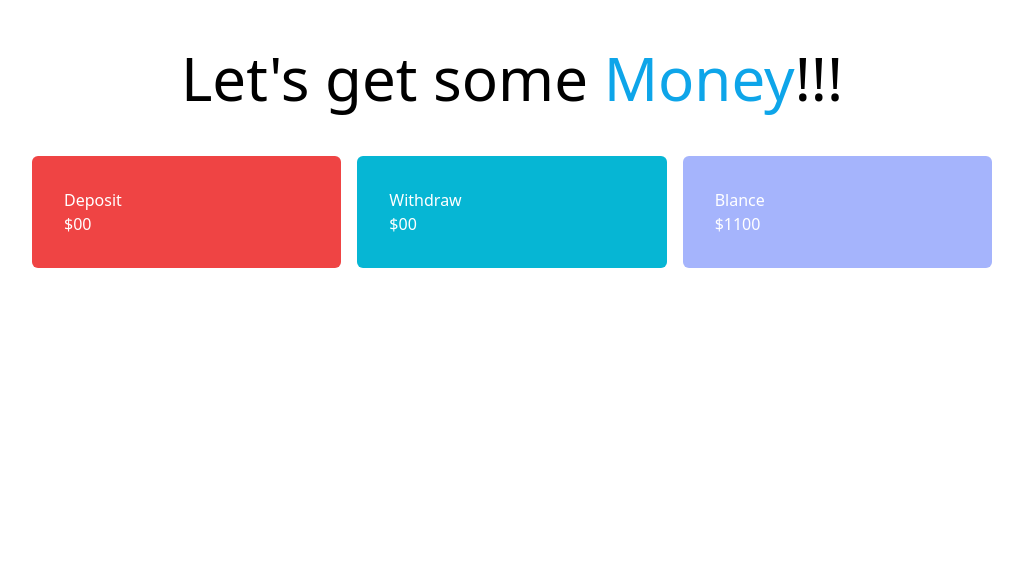
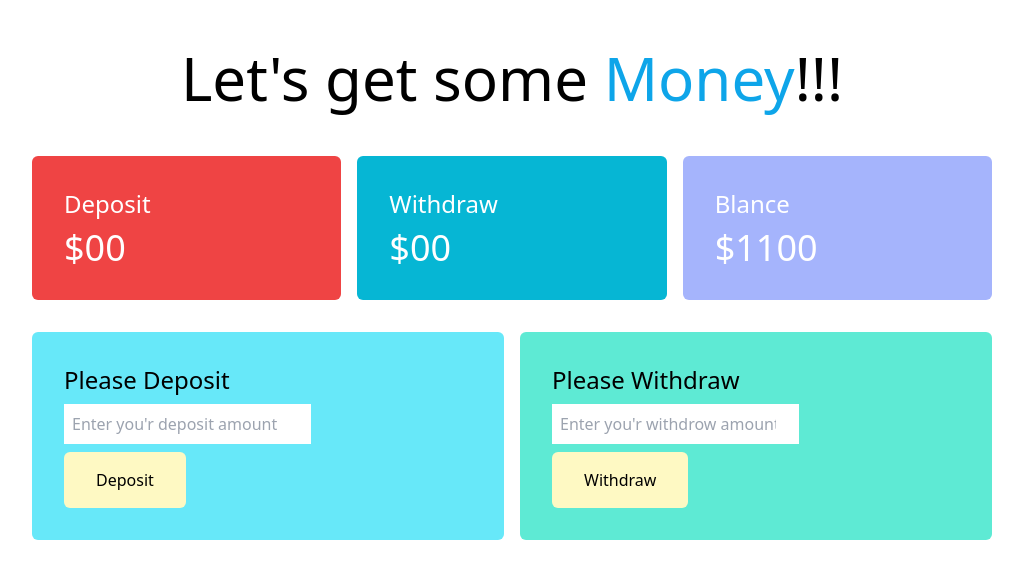
Before and after one commit to md-rumon-khan/bap-er-bank, a plain HTML site: page newpage.html in a window 1280 px wide. Shown: the whole page, without its empty margins (128-1151 px from the left). Drawn offline with nearby package versions, Linux system fonts and the light colour scheme.

Commit message:
Deposit and Withdraw done

```diff
--- a/newpage.html
+++ b/newpage.html
@@ -10,28 +10,46 @@
 </head>
 
 <body class="w-3/4 mx-auto">
+
     <header>
         <h2 class="text-6xl text-center mt-12 mb-12">Let's get some <span class="text-sky-500">Money</span>!!!</h2>
     </header>
     <main>
+
         <!-- Blance and transaction -->
         <section class="grid gap-4 grid-cols-3 text-white">
-            <div class="box bg-red-500 rounded-md p-8">
-                <h2>Deposit</h2>
-                <h3>$00</h3>
+            <div class="bg-red-500 rounded-md p-8">
+                <h2 class="text-2xl">Deposit</h2>
+                <h3 class="text-4xl mt-2">$<span id="deposit-sum">00</span></h3>
             </div>
-            <div class="box bg-cyan-500	rounded-md p-8">
-                <h2>Withdraw</h2>
-                <h3>$00</h3>
+            <div class="bg-cyan-500	rounded-md p-8">
+                <h2 class="text-2xl">Withdraw</h2>
+                <h3 class="text-4xl mt-2">$<span id="withdraw-sum">00</span></h3>
             </div>
-            <div class="box bg-indigo-300 rounded-md p-8">
-                <h2>Blance</h2>
-                <h3>$1100</h3>
+            <div class="bg-indigo-300 rounded-md p-8">
+                <h2 class="text-2xl">Blance</h2>
+                <h3 class="text-4xl mt-2">$<span id="blance-sum">1100</span></h3>
             </div>
         </section>
 
+        <!-- Deposit and withdraw -->
+        <section class="mt-8 grid gap-4 grid-cols-2">
+            <div class="bg-cyan-300 rounded-md p-8">
+                <h2 class="text-2xl"> Please Deposit</h2>
+                <input placeholder="Enter you'r deposit amount" type="number" name="depositAmount" id="deposit-input"
+                    class="mt-2 p-2">
+                <button class="block py-4 px-8 rounded-md bg-yellow-100 mt-2" id="deposit-button">Deposit</button>
+            </div>
+            <div class="bg-teal-300 rounded-md p-8">
+                <h2 class="text-2xl"> Please Withdraw</h2>
+                <input placeholder="Enter you'r withdrow amount" type="number" name="depositAmount" id="withdraw-input"
+                    class="mt-2 p-2">
+                <button class="block py-4 px-8 rounded-md bg-yellow-100 mt-2" id="withdraw-button">Withdraw</button>
+            </div>
+        </section>
     </main>
 
+    <script src="js/banking.js"></script>
 </body>
 
 </html>
```
Also changed, not shown: index.html (+1 -1 lines), js/banking.js (added), js/login.js (renamed from js/bank.js).
